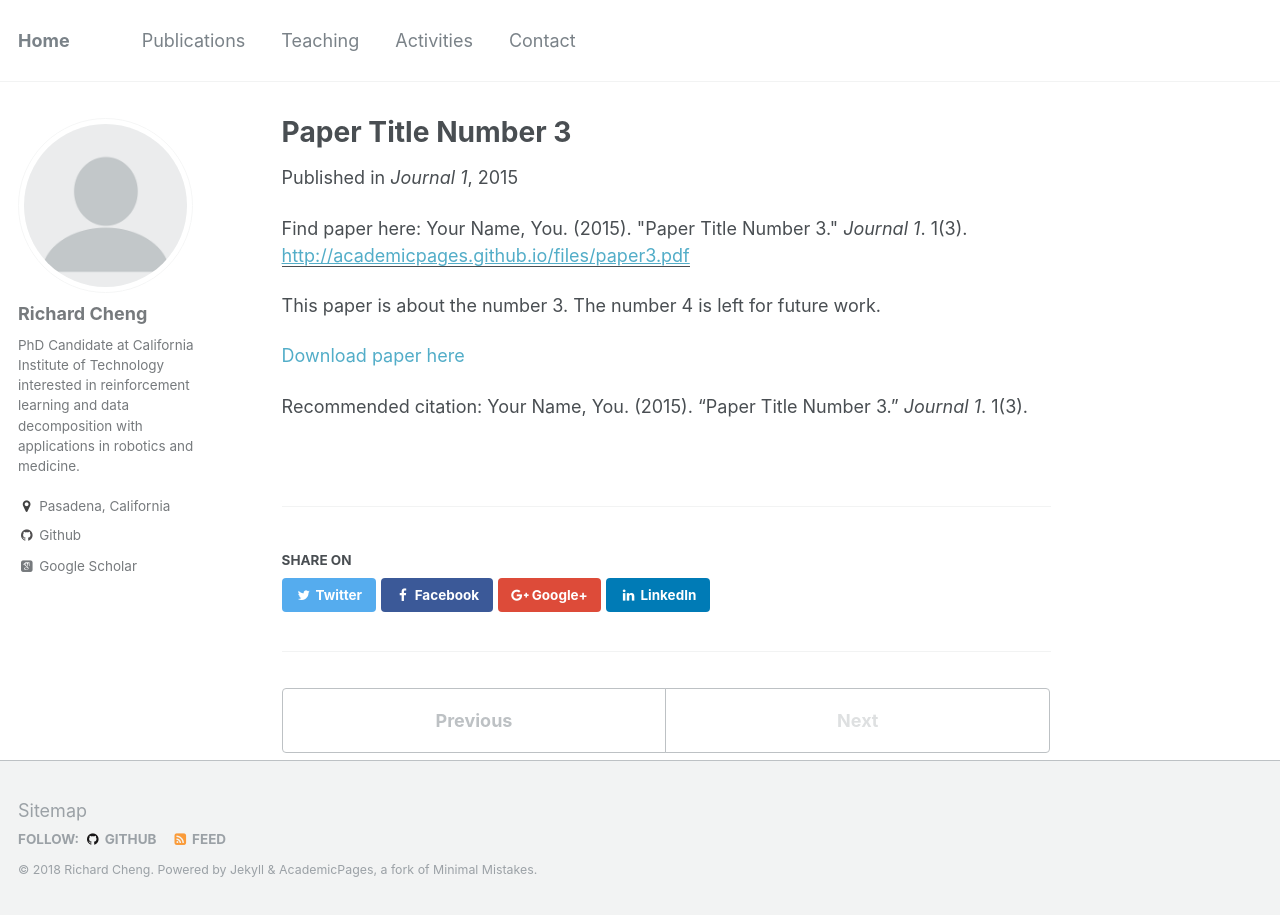
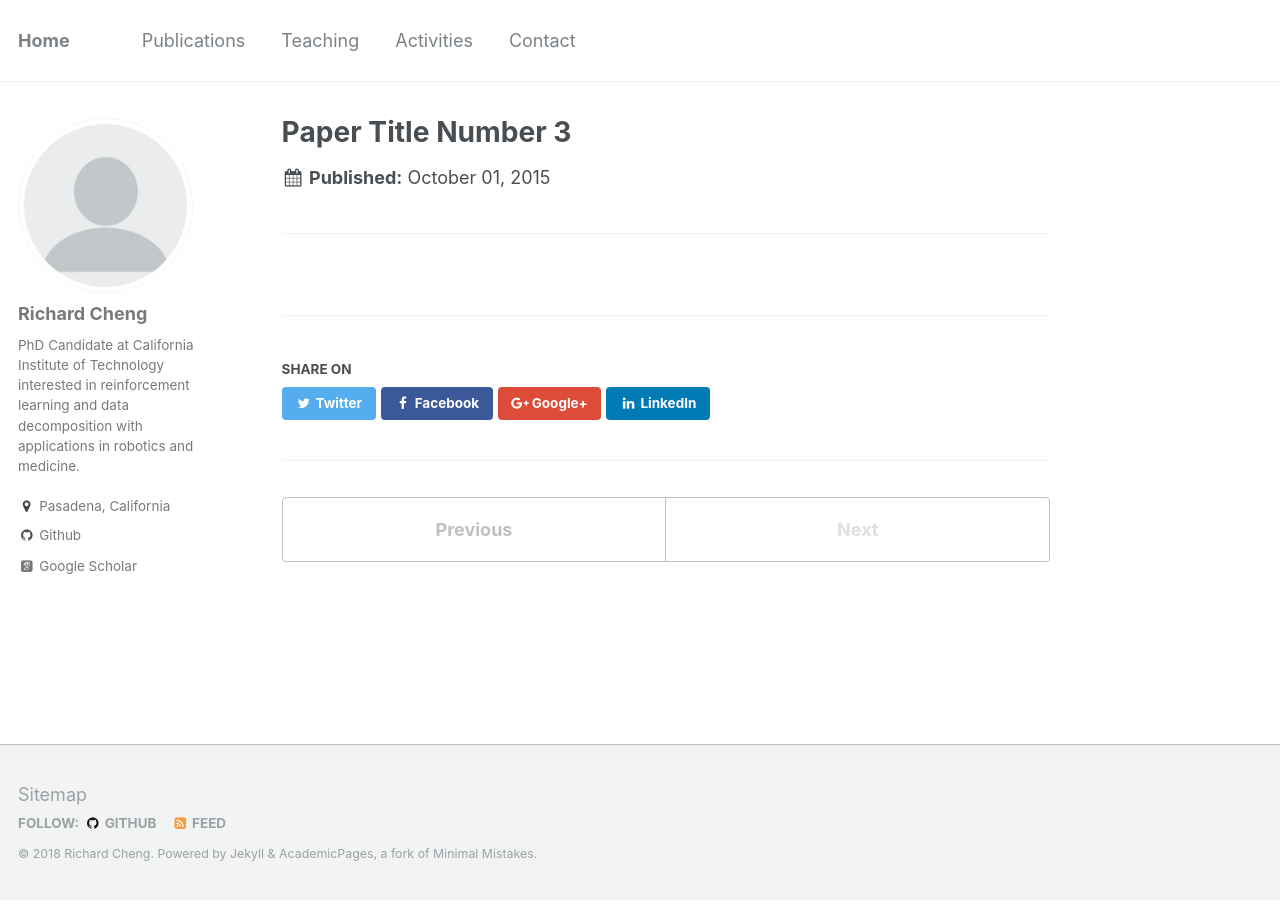
Before and after one commit to rcheng805/rcheng805.github.io, a Jekyll site: the page built from _publications/2015-10-01-paper-title-number-3.md, in a window 1280 px wide. Built offline with Jekyll 4.4.1, drawn with Linux system fonts in a browser that asks for light colours; some web fonts are replaced.

Commit message:
Update 2015-10-01-paper-title-number-3.md

```diff
--- a/_publications/2015-10-01-paper-title-number-3.md
+++ b/_publications/2015-10-01-paper-title-number-3.md
@@ -1,15 +1 @@
 ---
-title: "Paper Title Number 3"
-collection: publications
-permalink: /publication/2015-10-01-paper-title-number-3
-excerpt: 'This paper is about the number 3. The number 4 is left for future work.'
-date: 2015-10-01
-venue: 'Journal 1'
-paperurl: 'http://academicpages.github.io/files/paper3.pdf'
-citation: 'Your Name, You. (2015). &quot;Paper Title Number 3.&quot; <i>Journal 1</i>. 1(3).'
----
-This paper is about the number 3. The number 4 is left for future work.
-
-[Download paper here](http://academicpages.github.io/files/paper3.pdf)
-
-Recommended citation: Your Name, You. (2015). "Paper Title Number 3." <i>Journal 1</i>. 1(3).
```
